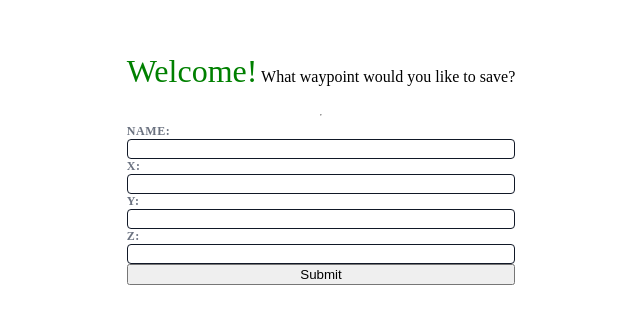
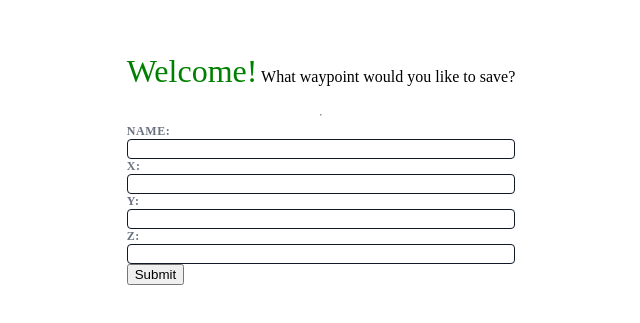
Before and after one commit to chaihigh/minecraftcoords, a React (Vite) app: page / in a window 1280 px wide. Shown: the part 247-570 px from the top of the page, without its empty margins (319-959 px from the left). Built offline with nearby package versions, Linux system fonts and the light colour scheme.

Commit message:
cleaned up app

```diff
--- a/src/App.tsx
+++ b/src/App.tsx
@@ -4,8 +4,7 @@ import { LabeledValue } from './components/LabeledValue.tsx';
 import { Waypoint } from './types.ts';
 import { WaypointDisplay } from './components/WaypointDisplay.tsx'
 import { recallWaypoints, storeWaypoints } from './utils/storage.ts';
-
-
+import { InputFields } from './components/InputFields.tsx';
 
 const Wrapper = styled.div`
   display: flex;
@@ -27,54 +26,20 @@ const Row = styled.div`
 `;
 
 export function App() {
-  const [inputName, setInputName] = React.useState('');
-  const [inputX, setInputX] = React.useState('');
-  const [inputY, setInputY] = React.useState('');
-  const [inputZ, setInputZ] = React.useState('');
   const [waypoints, setWaypoints] = React.useState<Waypoint[]>(recallWaypoints());
-
-  const submitCoord = () => {
-    let newWaypoint: Waypoint = {
-      name: inputName,
-      coord: {
-        x: Number(inputX),
-        y: Number(inputY),
-        z: Number(inputZ),
-      },
-    };
-    const newWaypointList = [...waypoints, newWaypoint]
-    setWaypoints(newWaypointList)
-    storeWaypoints(newWaypointList);
-  }
 
   return (
     <Wrapper>
       <Col>
         <p><span style={{ fontSize: '2rem', color: 'green' }}>Welcome!</span> What waypoint would you like to save?</p>
         <hr />
-        <LabeledValue
-          label="Name:"
-          value={inputName}
-          onChange={v => setInputName(v)}
+        <InputFields
+          onSubmit={(waypoint) => {
+            const newWaypointList = [...waypoints, waypoint]
+            setWaypoints(newWaypointList)
+            storeWaypoints(newWaypointList);
+          }}
         />
-        <LabeledValue
-          label="X:"
-          value={inputX}
-          onChange={v => setInputX(v)}
-        />
-        <LabeledValue
-          label="Y:"
-          value={inputY}
-          onChange={v => setInputY(v)}
-        />
-        <LabeledValue
-          label="Z:"
-          value={inputZ}
-          onChange={v => setInputZ(v)}
-        />
-        <button onClick={submitCoord}>
-          Submit
-        </button>
         <Col>
           {waypoints.map((w: Waypoint) => {
             return <WaypointDisplay waypoint={w}>
--- /dev/null
+++ b/src/components/InputFields.tsx
@@ -0,0 +1,54 @@
+import { Waypoint } from '../types.ts';
+import * as React from 'react';
+import { LabeledValue } from './LabeledValue.tsx';
+
+export const InputFields: React.FC<{
+  onSubmit: (value: Waypoint) => void
+}> = (props) => {
+  const { onSubmit } = props;
+
+  const [inputName, setInputName] = React.useState('');
+  const [inputX, setInputX] = React.useState('');
+  const [inputY, setInputY] = React.useState('');
+  const [inputZ, setInputZ] = React.useState('');
+
+  return <form onSubmit={() => {
+    let newWaypoint: Waypoint = {
+      name: inputName,
+      coord: {
+        x: Number(inputX),
+        y: Number(inputY),
+        z: Number(inputZ),
+      }
+    }
+    setInputName('');
+    setInputX('');
+    setInputY('');
+    setInputZ('');
+    onSubmit(newWaypoint);
+  }}>
+    <LabeledValue
+      label="Name:"
+      value={inputName}
+      onChange={v => setInputName(v)}
+    />
+    <LabeledValue
+      label="X:"
+      value={inputX}
+      onChange={v => setInputX(v)}
+    />
+    <LabeledValue
+      label="Y:"
+      value={inputY}
+      onChange={v => setInputY(v)}
+    />
+    <LabeledValue
+      label="Z:"
+      value={inputZ}
+      onChange={v => setInputZ(v)}
+    />
+    <button type={'submit'}>
+      Submit
+    </button>
+  </form>
+}
--- a/src/components/LabeledValue.tsx
+++ b/src/components/LabeledValue.tsx
@@ -26,11 +26,11 @@ const Input = styled.input`
 export const LabeledValue: React.FC<{
   label: string;
   value: string | number;
-  onChange?: (value: string | number) => void;
+  onChange: (value: string | number) => void;
 }> = ({ label, value, onChange }) => {
 
   const handleChange = (e: React.ChangeEvent<HTMLInputElement>) => {
-    onChange?.(typeof value === "number" ? e.target.valueAsNumber : e.target.value);
+    onChange(typeof value === "number" ? e.target.valueAsNumber : e.target.value);
   };
 
   return (
```
